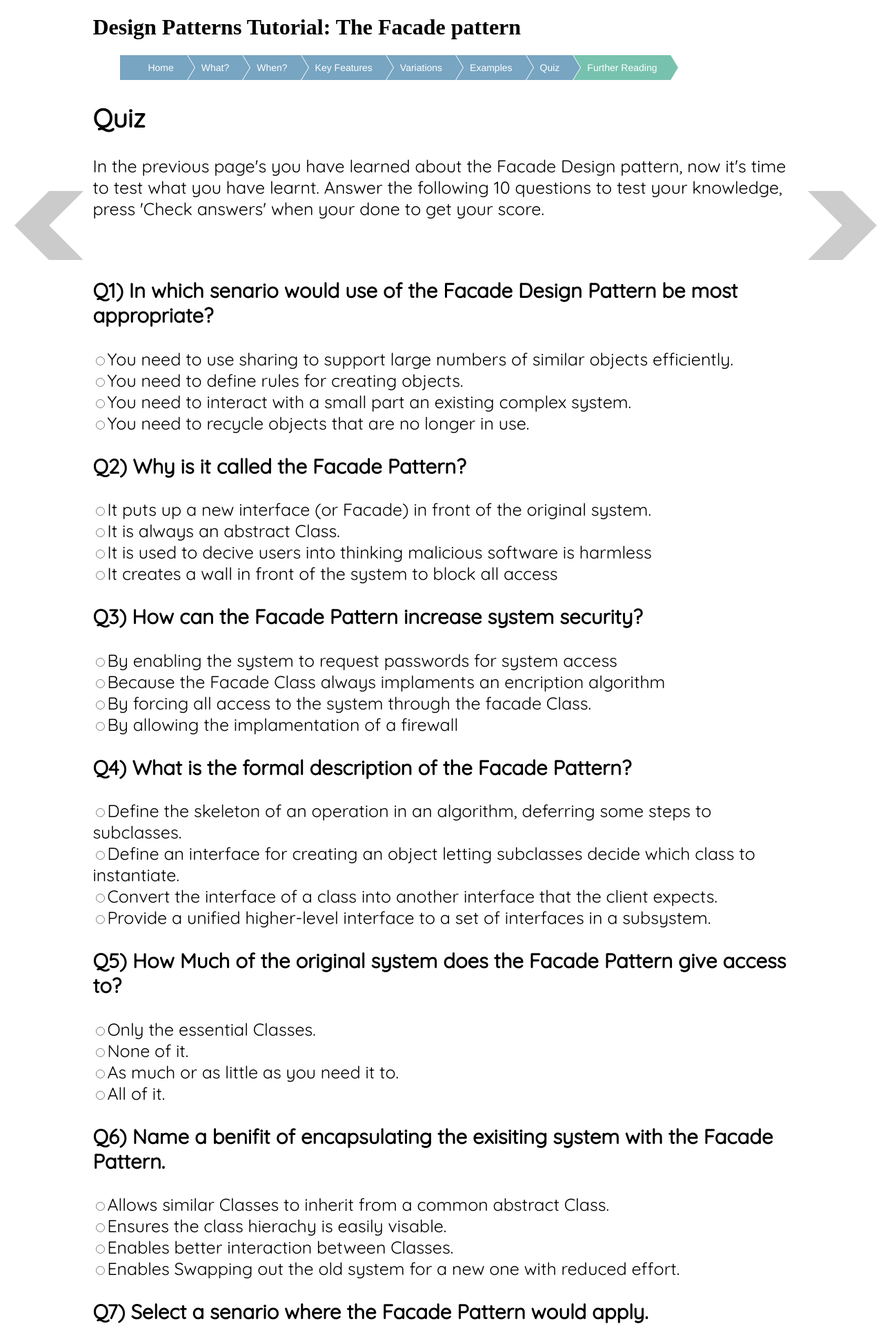
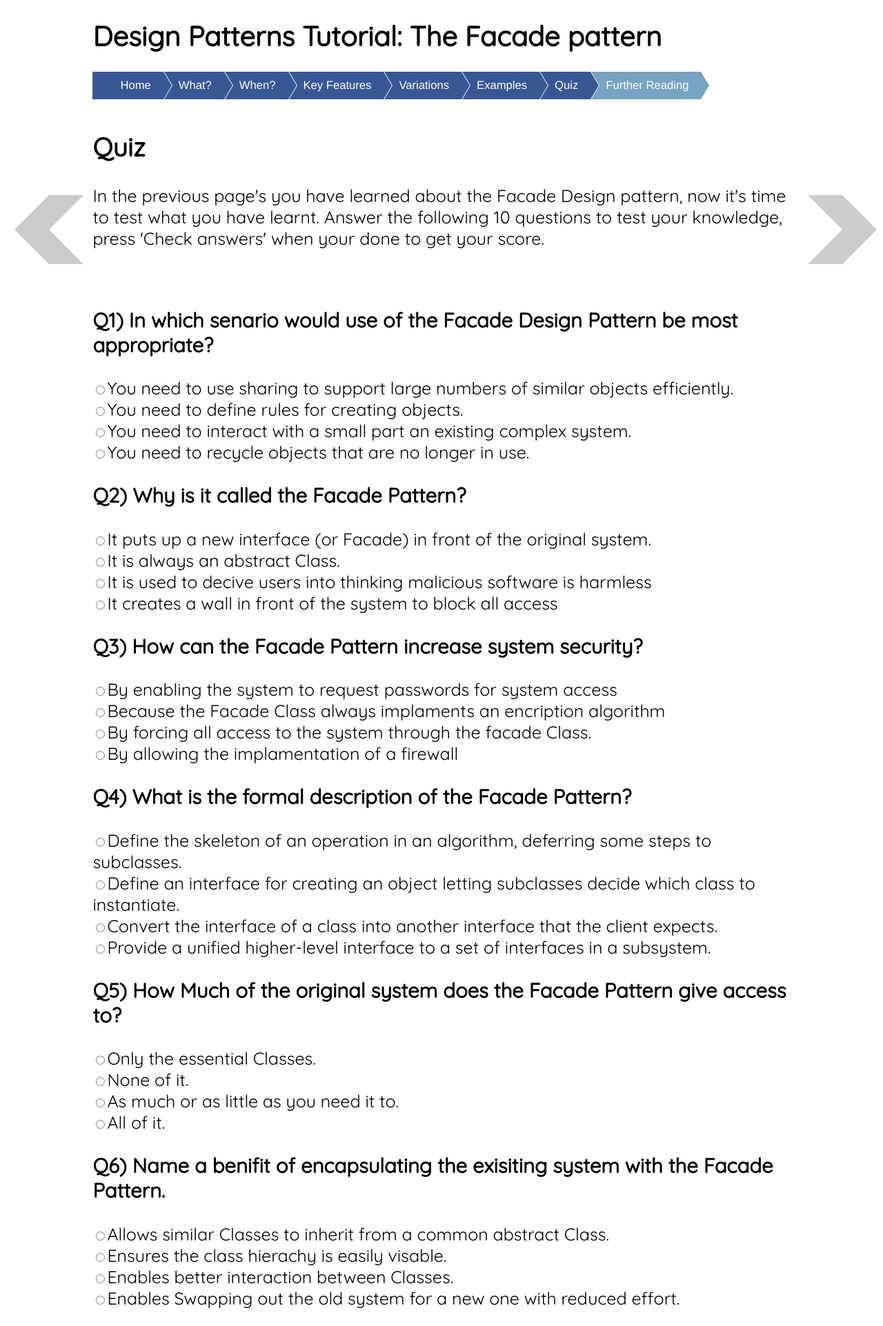
Before and after one commit to daveogle/Facade_Project, a PHP site: page /quiz.php in a window 1280 px wide. Shown: the top 1923 px of the page at 69% size. Run offline with PHP 8.4, Linux system fonts and the light colour scheme.

Commit message:
Colour changes

```diff
--- a/CSS/Main.css
+++ b/CSS/Main.css
@@ -17,15 +17,48 @@ body
     font-size: 25px;
 }
 
+.mainContent h2
+{
+
+    font-family: 'Quicksand', sans-serif;
+    //background: #000 url("../Images/repeat.png") repeat-x;
+    height: 54px;
+    padding-top: 14px;
+    margin-bottom: 0px;
+}
+
+.content
+{
+    background: #3c3c3c;
+    border-left: 2px solid #595959;
+    margin-left: 2px;
+    margin-right: 2px;
+    border-right: 2px solid #595959;
+    color: #DDD;
+    padding: 10px;
+}
+
+.content p
+{
+    margin-top: 0px;
+}
+
 .Wrapper
 {
     margin-left: 10%;
     margin-right: 10%;
+    font-size: 20px;
+}
+
+.Wrapper h1
+{
+    font-family: 'Quicksand', sans-serif;
 }
 
 .NavBar
 {
     position: relative;
+    width: 100%;
     //margin : 2%;
     //background: blue;
     //padding: 3%;
@@ -35,7 +68,9 @@ body
 {
     list-style: none;
     overflow: hidden;
-    font: 14px Helvetica, Arial, Sans-Serif;
+    font: 16px Helvetica, Arial, sans-serif;
+    font-size: 1.3vw;
+    padding-left: 0px;
 }
 
 #boxWrapper li
@@ -48,8 +83,8 @@ body
     color: white;
     text-decoration: none;
     padding: 10px 0 10px 40px;
-    background: teal;                   /* fallback color */
-    background: #77c2ae;
+    background: lightblue;                   /* fallback color */
+    background: #77a3c2;
     position: relative;
     display: block;
     float: left;
@@ -62,7 +97,7 @@ body
 	height: 0;
 	border-top: 50px solid transparent;           /* Go big on the size, and let overflow hide */
 	border-bottom: 50px solid transparent;
-	border-left: 30px solid #77c2ae;
+	border-left: 30px solid #77a3c2;
 	position: absolute;
 	top: 50%;
 	margin-top: -50px;
@@ -72,7 +107,7 @@ body
 
 #boxWrapper .doneBox:after
 {
-    border-left-color: #77a5c2;
+    border-left-color: #3a5795;
 }
 
 #boxWrapper .box:before, #boxWrapper .doneBox:before {
@@ -93,8 +128,8 @@ body
 
 
 
-#boxWrapper li .box:hover, #boxWrapper li .doneBox:hover { background: #FFCC00 !important; }
-#boxWrapper li .box:hover:after, #boxWrapper li .doneBox:hover:after { border-left-color: #FFCC00 !important; }
+#boxWrapper li .box:hover, #boxWrapper li .doneBox:hover { background: #3377c3 !important; }
+#boxWrapper li .box:hover:after, #boxWrapper li .doneBox:hover:after { border-left-color: #3377c3 !important; }
 
 
 .box h2
@@ -110,15 +145,6 @@ body
 .NavButton
 {
     width: 100%;
-}
-
-.NavButton img
-{
-    margin: 0px;
-    margin-top: 20%;
-    position : fixed;
-    width : 100px;
-    height: 100px;
 }
 
 .NavButton img
--- a/JavaScript/main.js
+++ b/JavaScript/main.js
@@ -138,7 +138,7 @@ function colourUpTo(pageNumber)
     for (var i = 1; i <= pageNumber; i++)
     {
         //var page = $(getPageName(i));
-        document.getElementById(getPageName(i)).style.background = "rgb(119, 165, 194)";
+        document.getElementById(getPageName(i)).style.background = "rgb(58, 87, 149)";
         document.getElementById(getPageName(i)).className = "doneBox";
     }
 }
```
